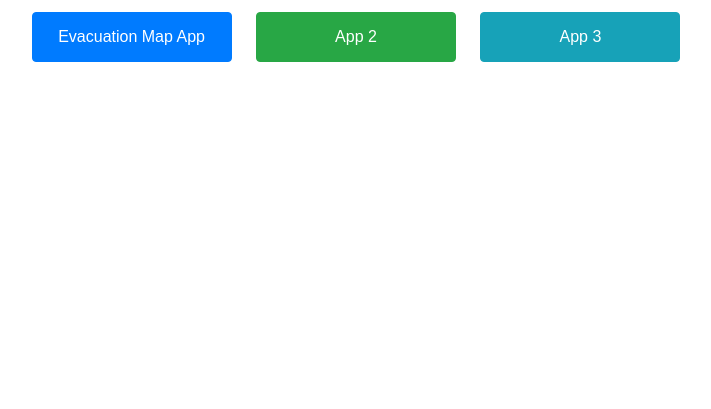
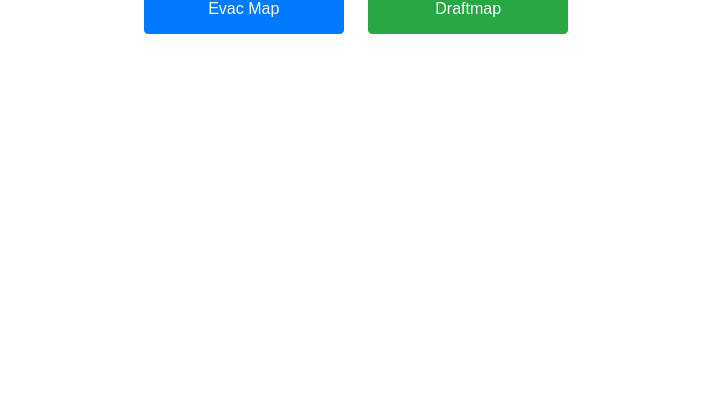
Before and after one commit to selfa/Evac-Maps, a plain HTML site: page templates/front_page.html in a window 1280 px wide. Shown: the part 391-800 px from the top of the page, without its empty margins (284-995 px from the left). Drawn offline with nearby package versions, Linux system fonts and the light colour scheme.

Commit message:
Update front_page.html

```diff
--- a/templates/front_page.html
+++ b/templates/front_page.html
@@ -33,10 +33,8 @@
 <body>
     <div class="container">
         <div class="buttons">
-            <h1>Select an Application</h1>
-            <button class="btn btn-primary" onclick="location.href='/evac-map'">Evacuation Map App</button>
-            <button class="btn btn-success" onclick="location.href='/app2'">App 2</button>
-            <button class="btn btn-info" onclick="location.href='/app3'">App 3</button>
+            <button class="btn btn-primary" onclick="location.href='/evac-map'">Evac Map</button>
+            <button class="btn btn-success" onclick="location.href='/draft-map'">Draftmap</button>
         </div>
     </div>
 </body>
```
